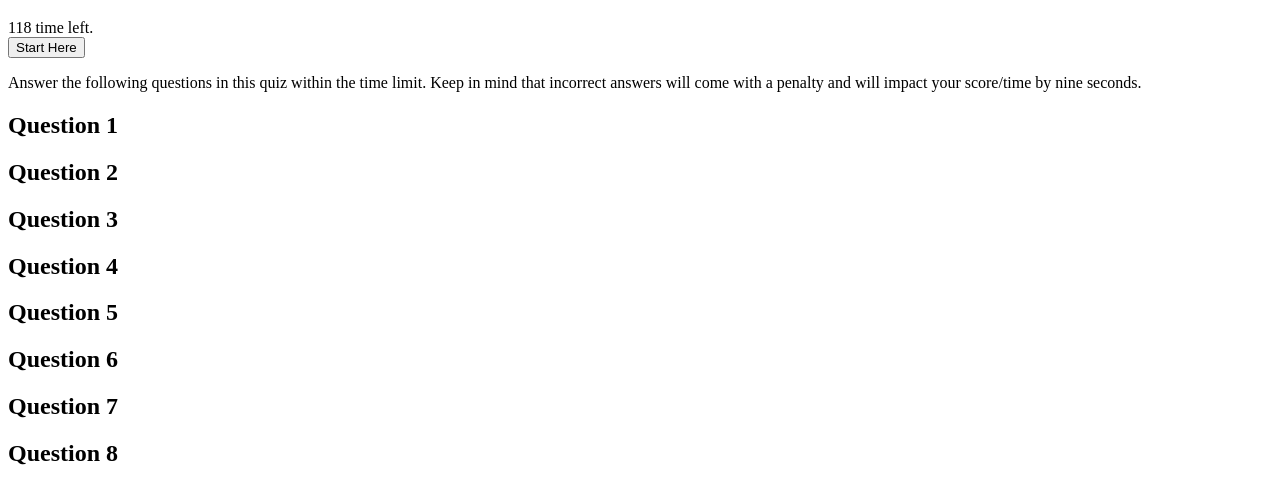
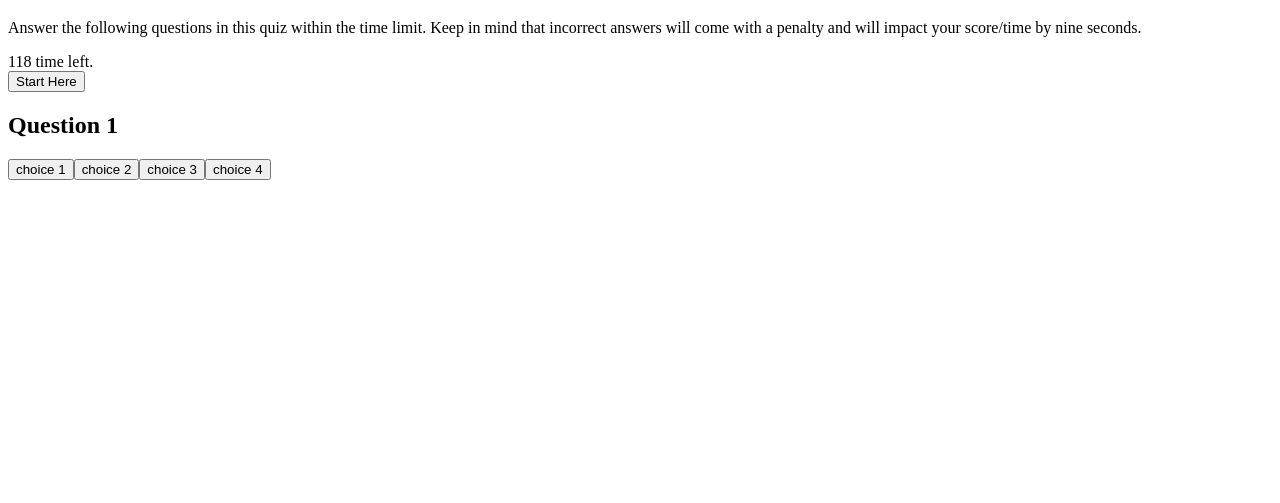
Before and after one commit to J-Navajo/Code_Quiz, a plain HTML site: page index.html in a window 1280 px wide. Both pictures are taken after a click on the button "Start Here". Shown: the part 61-564 px from the top of the page. Drawn offline with nearby package versions, Linux system fonts and the light colour scheme.

Commit message:
added the first quiz  question and the choices

```diff
--- a/index.html
+++ b/index.html
@@ -10,12 +10,15 @@
 </head>
 <body>
     <h1 class="time">Coding Quiz</h1>
+    <p id="quiz1">Answer the following questions in this quiz within the time limit. Keep in mind that incorrect answers will come with a penalty and will impact your score/time by nine seconds.</p>
     <div id="main"></div>
     <div id="timerslot">120 time left</div>
 
     <button id="startQuiz">Start Here</button>
-    <p id="quiz1"></p>
-    <div class= "questionholder"></div>
+
+    <div id= "currentquestion">
+        <h2 id = "questionholder"></h2>
+    </div>
 
     <script src="questions.js"></script>
 </body>
--- a/questions.js
+++ b/questions.js
@@ -1,7 +1,11 @@
 $(document).ready(function(){
 const timerslotEl = $("#timerslot")
-const mainEl = document.getElementById("main");
-const qholder = document.querySelector(".questionholder");
+const mainEl = $("#main");
+const qholder = $(".questionholder");
+const h2El = $("h2");
+let counter = 0;
+const cquestion = $("#currentquestion");
+const qtitle = $("#questionholder");
 
 
 timerslotEl.hide();
@@ -20,7 +24,7 @@ function setTime() {
     }, 1000);
 }
 function startQuiz() {
-    document.getElementById("quiz1").innerHTML = "Answer the following questions in this quiz within the time limit. Keep in mind that incorrect answers will come with a penalty and will impact your score/time by nine seconds.";
+
 
     setTime();
         elephant();
@@ -30,23 +34,36 @@ function elephant() {
     // questions.forEach(element => {
 
     // });
-    for (i = 0; i < questions.length; i++) {
-        var qtitle = document.createElement('h2');
-        qtitle.innerHTML = questions[i].title;
-        // $(".qholder").append("foo");
-        qholder.append(qtitle);
-        // document.qholder.appendChild(qtitle);
+
+    // qtitle.innerHTML = questions[i].title;
+    qtitle.html(questions[counter].title);
+    // (whatever I want to appear on the page I would set up this way. )
+
+    for (let i = 0; i < questions[counter].choices.length; i++) {
+        // questions[counting through the number of questions].and going through all of the choices until it runs out
+        const qchoices = $("<button>");
+        // anytime creating an element use angle braces for example <button>
+        qchoices.click(answerclick).text(questions[counter].choices[i]);
+        cquestion.append(qchoices)
+        // we don't need quotes around qchoices because it is a variable that's equal to an element (button) which is already in quotes.
 
         console.log(questions[i].title);
     }
 }
 
+function answerclick () {
+    counter++
+    // take whatever it is now and add one
+}
+
 function sendMessage() {
-    timerslotEl.textContent = " ";
+    timerslotEl.textContent = "words in here";
+    // timerslotEl.text("any text I want to show on the page and will show in the timerslot div")
 
     // const textEl = document.createElement("text");
 
     h2El.textContent = "End of Quiz"
+
     mainEl.appendChild(h2El);
 }
 
@@ -74,27 +91,8 @@ const questions = [
         choices: ["choice 1", "choice 2", "choice 3", "choice 4"],
         answer: "choice 2"
     },
-    {
-        title: "Question 5",
-        choices: ["choice 1", "choice 2", "choice 3", "choice 4"],
-        answer: "choice 4"
-    },
-    {
-        title: "Question 6",
-        choices: ["choice 1", "choice 2", "choice 3", "choice 4"],
-        answer: "choice 3"
-    },
-    {
-        title: "Question 7",
-        choices: ["choice 1", "choice 2", "choice 3", "choice 4"],
-        answer: "choice 1"
-    },
-    {
-        title: "Question 8",
-        choices: ["choice 1", "choice 2", "choice 3", "choice 4"],
-        answer: "choice 4"
-    },
 
 ]
+// $("#startQuiz").click(button);
 $("#startQuiz").click(startQuiz);
 });
```
Also changed, not shown: 1 other file.
